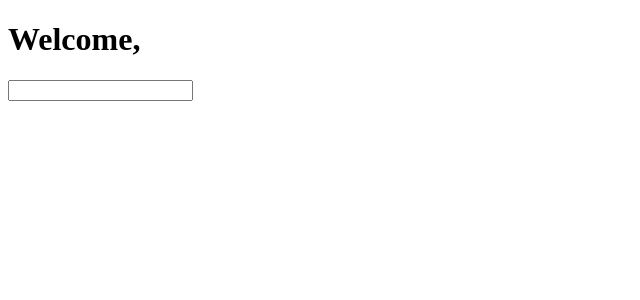
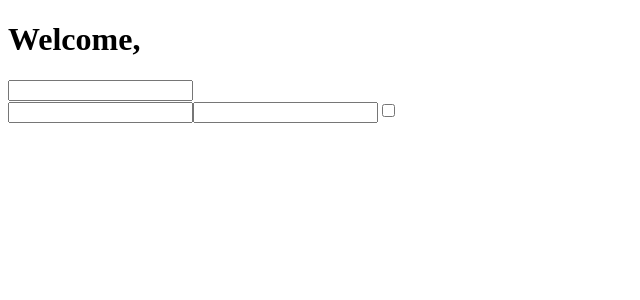
Before and after one commit to Andrea-Rizzo20/react-exercises, a React (Create React App) app: page / in a window 1280 px wide. Shown: the top 300 px of the page, without its empty margins (0-640 px from the left). Built offline with nearby package versions, Linux system fonts and the light colour scheme.

Commit message:
Esercizio/Forms-02

```diff
--- a/src/App.js
+++ b/src/App.js
@@ -1,11 +1,13 @@
 import React from "react";
 import { InteractiveWelcome } from "./InteractiveWelcome";
+import { Login } from "./Login";
 
 export class App extends React.Component{
     render(){
         return(
             <div>
                 <InteractiveWelcome />
+                <Login />
             </div>
         )
     }
--- /dev/null
+++ b/src/Login.js
@@ -0,0 +1,31 @@
+import React from "react";
+
+export class Login extends React.Component{
+    state={
+        username:'',
+        password:'',
+        remember: false,
+    }
+
+    inputChangeHandle = event =>{
+        const value = event.target.value
+        const name = event.target.name
+        const type = event.target.type
+        const checked = event.target.checked
+
+        this.setState({
+            [name]: type === 'checkbox' ? checked : value
+        })
+    }
+
+    render(){
+        return(
+            <div>
+                <input type='text' name='username' value={this.state.username} onChange={this.inputChangeHandle}></input>
+                <input type='password' name='password' value={this.state.password} onChange={this.inputChangeHandle}></input>
+                <input type='checkbox' name='remember' checked={this.state.remember} onChange={this.inputChangeHandle}></input>
+            </div>
+        )
+    }
+
+}
```
